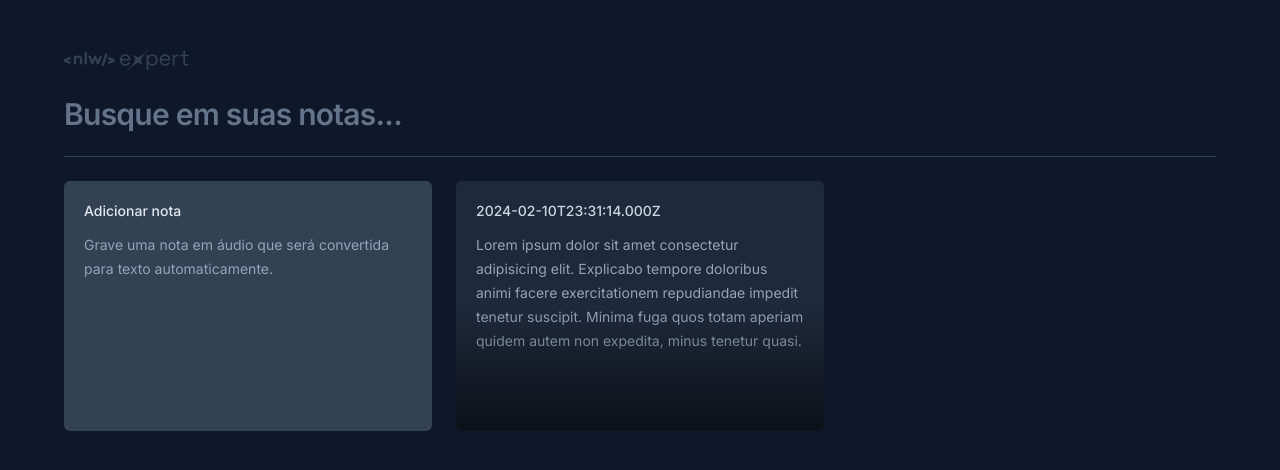
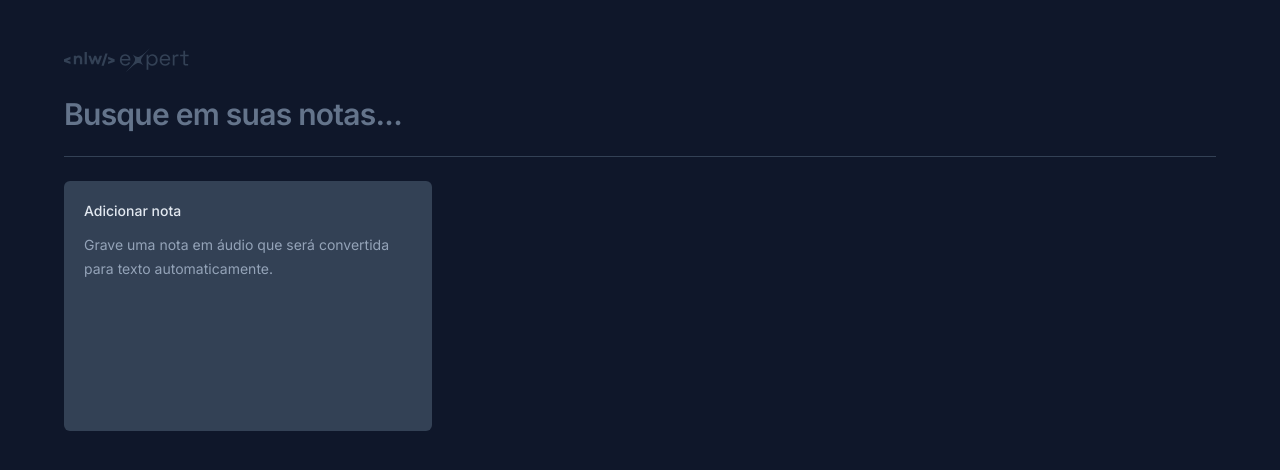
Before and after one commit to ImGabreuw/ask-notes, a React (Vite) app: page / in a window 1280 px wide. Shown: the top 470 px of the page. Built offline with nearby package versions, Linux system fonts and the light colour scheme.

Commit message:
feat: store notes in memory

```diff
--- a/src/app.tsx
+++ b/src/app.tsx
@@ -1,13 +1,27 @@
+import { useState } from "react";
 import logo from "./assets/logo-ask-notes.svg";
 import { NewNodeCard } from "./components/new-note-card";
 import { NoteCard } from "./components/note-card";
 
-const note = {
-  date: new Date(),
-  content: "Lorem ipsum dolor sit amet consectetur adipisicing elit. Explicabo tempore doloribus animi facere exercitationem repudiandae impedit tenetur suscipit. Minima fuga quos totam aperiam quidem autem non expedita, minus tenetur quasi.",
-};
+interface Note {
+  id: string;
+  date: Date;
+  content: string;
+}
 
 function App() {
+  const [notes, setNotes] = useState<Note[]>([]);
+
+  function onNoteCreated(content: string) {
+    const newNote = {
+      id: crypto.randomUUID(),
+      date: new Date(),
+      content,
+    };
+
+    setNotes([newNote, ...notes]);
+  }
+
   return (
     <div className="mx-auto max-w-6xl my-12 space-y-6">
       <img src={logo} alt="Ask Notes Logo" />
@@ -23,8 +37,11 @@ function App() {
       <div className="h-px bg-slate-700" />
 
       <div className="grid grid-cols-3 gap-6 auto-rows-[250px]">
-        <NewNodeCard />
-        <NoteCard note={note} />
+        <NewNodeCard onNoteCreated={onNoteCreated} />
+
+        {notes.map((note) => {
+          return <NoteCard key={note.id} note={note} />;
+        })}
       </div>
     </div>
   );
--- a/src/components/new-note-card.tsx
+++ b/src/components/new-note-card.tsx
@@ -3,7 +3,11 @@ import { X } from "lucide-react";
 import { ChangeEvent, FormEvent, useState } from "react";
 import { toast } from "sonner";
 
-function NewNodeCard() {
+interface NewNoteCardProps {
+  onNoteCreated: (content: string) => void;
+}
+
+function NewNodeCard({ onNoteCreated }: NewNoteCardProps) {
   const [shouldShowOnBoarding, setShouldShowOnBoarding] = useState(true);
   const [content, setContent] = useState("");
 
@@ -21,6 +25,7 @@ function NewNodeCard() {
 
   function handleSaveNote(event: FormEvent) {
     event.preventDefault();
+    onNoteCreated(content);
     toast.success("Nota criada com sucesso!");
   }
 
--- a/src/components/note-card.tsx
+++ b/src/components/note-card.tsx
@@ -15,7 +15,10 @@ function NoteCard({ note }: NoteCardProps) {
     <Dialog.Root>
       <Dialog.Trigger className="rounded-md text-left flex flex-col bg-slate-800 p-5 gap-3 overflow-hidden relative outline-none hover:ring-2 hover:ring-slate-600 focus-visible:ring-2 focus-visible:ring-lime-400">
         <span className="text-sm font-medium text-slate-300">
-          {note.date.toISOString()}
+          {formatDistanceToNow(note.date, {
+            locale: ptBR,
+            addSuffix: true,
+          })}
         </span>
         <p className="text-sm leading-6 text-slate-400">{note.content}</p>
 
```
